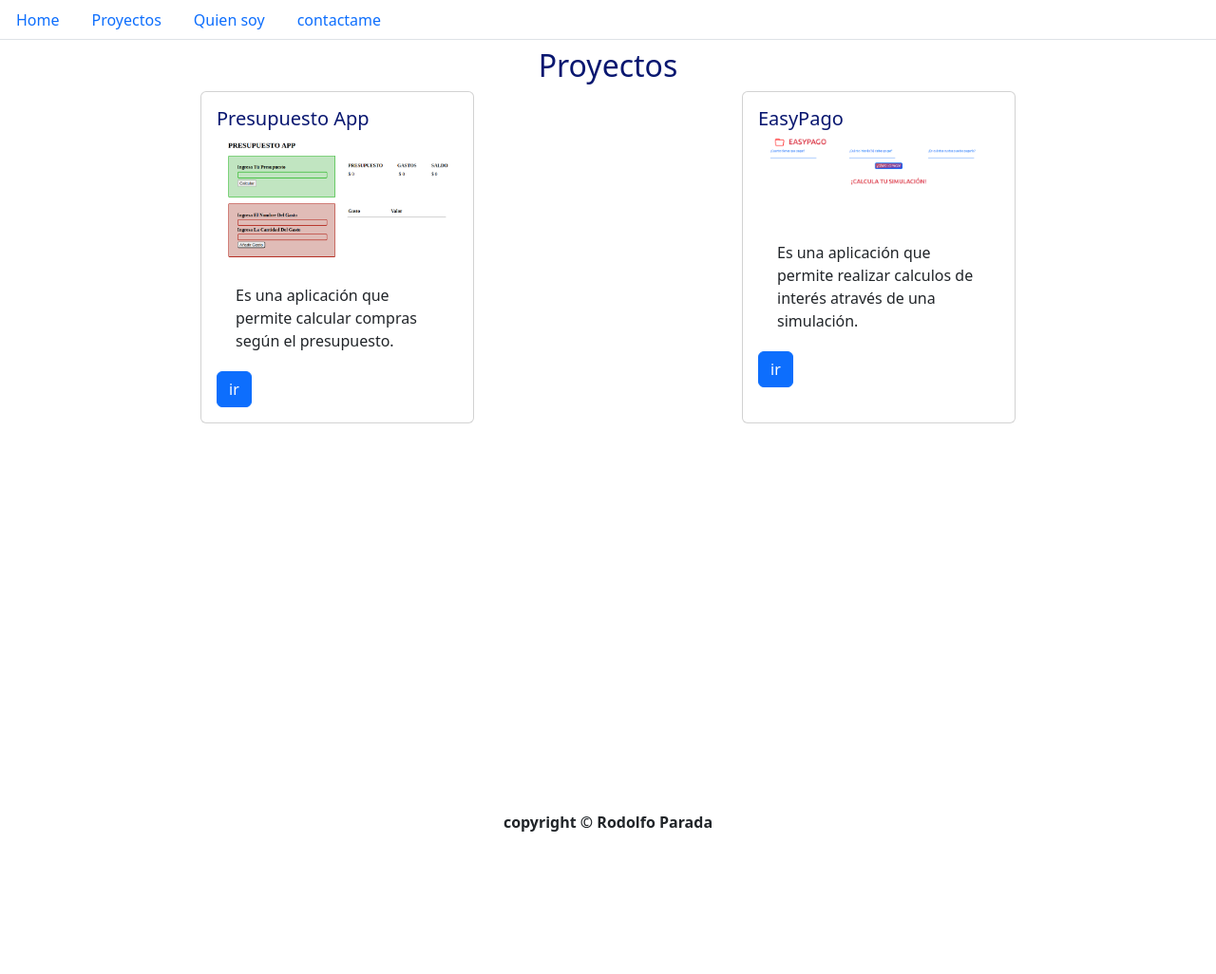
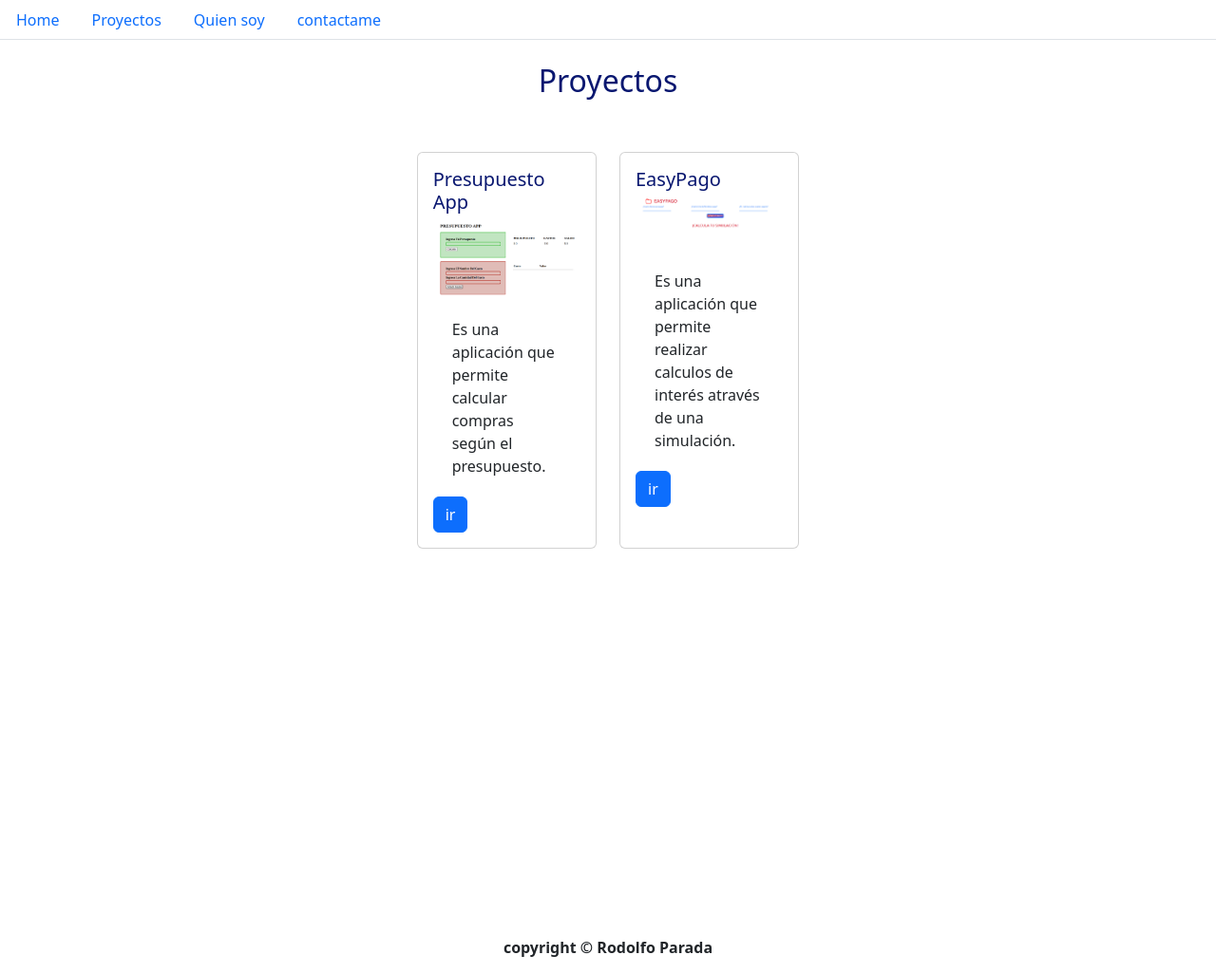
Before and after one commit to RodolfoParada/PruebaFinalM9, a website: page Proyectos.html in a window 1280 px wide. Shown: the whole page at 95% size. Before the commit the page ends 894 px from the top, so only its background shows below. Drawn offline with nearby package versions, Linux system fonts and the light colour scheme.

Commit message:
responsive

```diff
--- a/Proyectos.html
+++ b/Proyectos.html
@@ -28,10 +28,10 @@
         </ul>
     </nav>
     <main>
-        <div class="container">
-            <h2 class="d-flex justify-content-center mt-2" id="title"> Proyectos</h2>
+        <div class="container col-sm-4 col-md-4 col-lg-4 col-xl-4 col-xxl-4">
+            <h2 class="d-flex justify-content-center mt-4" id="title"> Proyectos</h2>
             <div class="row">
-                <div class="col-6 d-flex justify-content-center">
+                <div class="col-6 d-flex justify-content-center mt-5">
                     <div class="card" style="width: 18rem;">
                         <div class="card-body">
                             <h5 class="card-title" id="title">Presupuesto App</h5>
@@ -43,7 +43,7 @@
                         </div>
                     </div>
                 </div>
-                <div class="col-6 d-flex justify-content-center">
+                <div class="col-6 d-flex justify-content-center mt-5">
                     <div class="card" style="width: 18rem;">
                         <div class="card-body">
                             <h5 class="card-title" id="title">EasyPago</h5>
@@ -62,7 +62,7 @@
         </div>
     </main>
     <br><br><br><br><br><br><br><br><br><br><br><br><br><br><br><br><br>
-    <footer class="footer">
+    <footer class="footer col-sm-12 col-md-12 col-lg-12 col-xl-12 col-xxl-12">
         <div class="container text-center">
             <p><b>copyright &copy; Rodolfo Parada</b></p>
         </div>
```
Also changed, not shown: contactame.html (+2 -2 lines), index.html (+2 -2 lines), quienSoy.html (+2 -2 lines).
